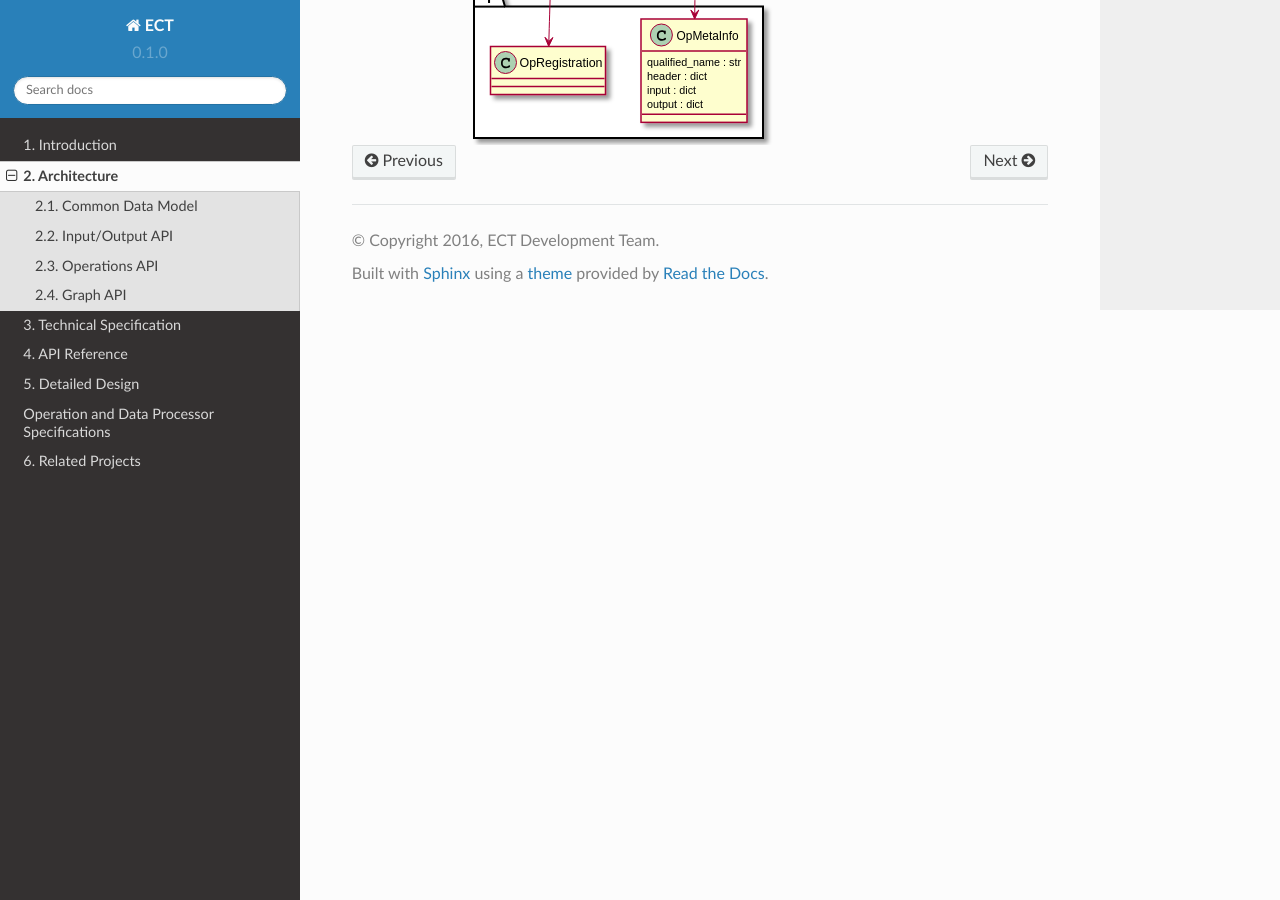
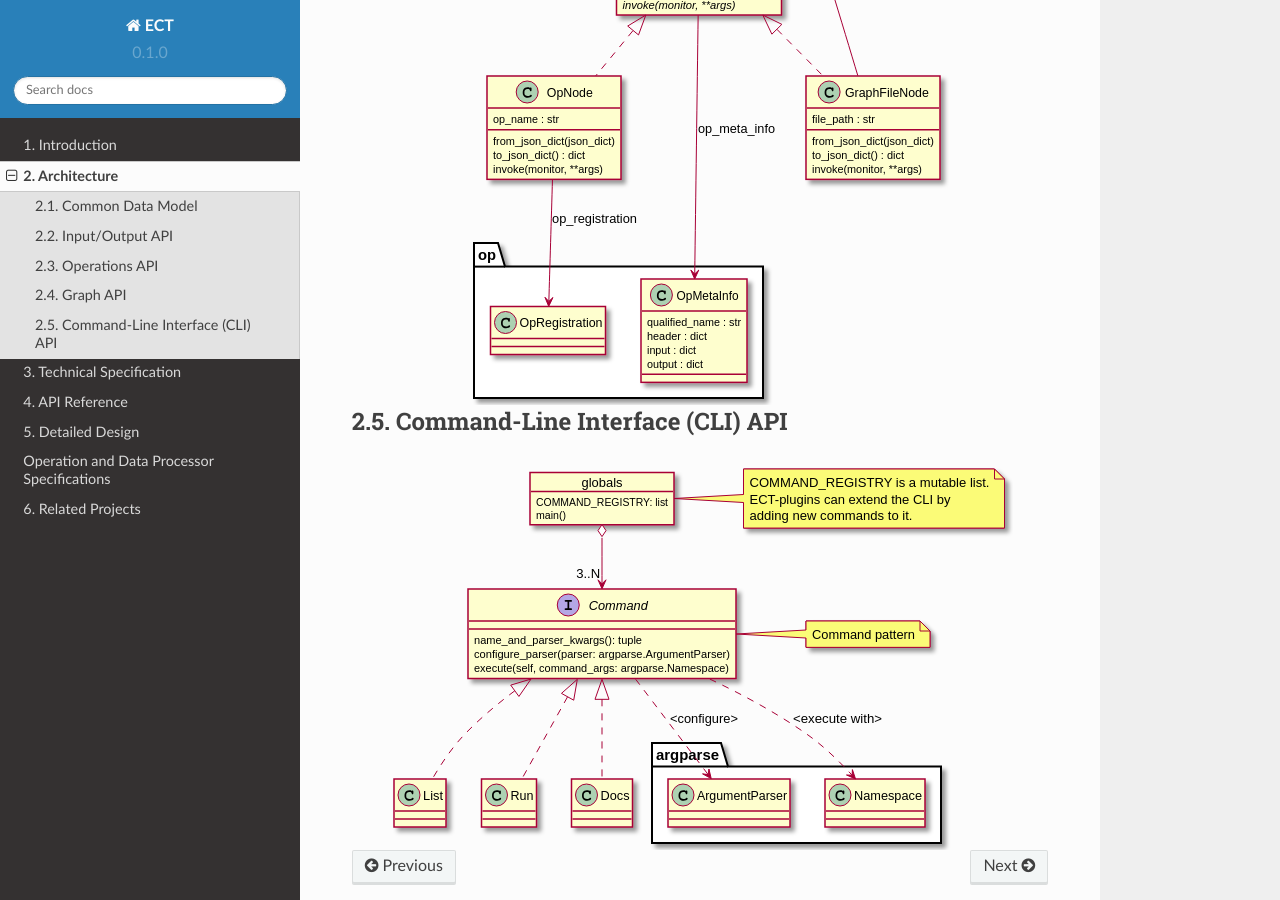
Before and after one commit to CCI-Tools/cate, a Sphinx documentation site: the page built from doc/source/architecture.rst, in a window 1280 px wide and 900 px high, scrolled down 2604 px. Built offline with Sphinx 7.4.7 and the Read the Docs theme 2.0.0, drawn with Linux system fonts in a browser that asks for light colours; pages that are not in the unit, such as notebooks, are missing from menus.

```diff
--- a/doc/source/architecture.rst
+++ b/doc/source/architecture.rst
@@ -23,9 +23,22 @@ Operations API
    :scale: 100 %
    :align: center
 
+
+.. image:: _static/uml/monitor.svg
+   :scale: 100 %
+   :align: center
+
+
 Graph API
 =========
 
 .. image:: _static/uml/graph.svg
    :scale: 100 %
    :align: center
+
+Command-Line Interface (CLI) API
+================================
+
+.. image:: _static/uml/cli.svg
+   :scale: 100 %
+   :align: center
```
Also changed, not shown: doc/source/detailed_design.rst (+12 -0 lines).
